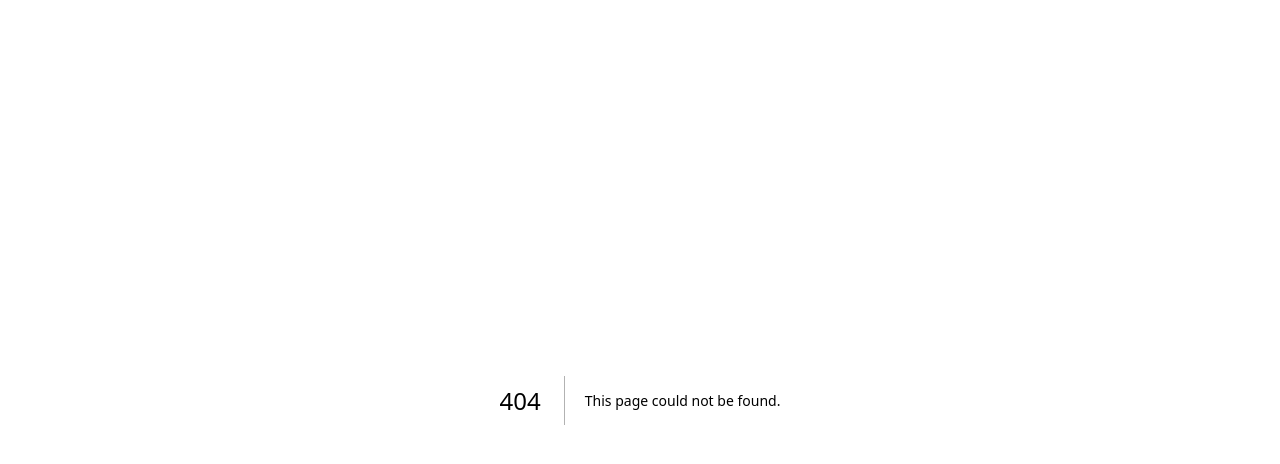
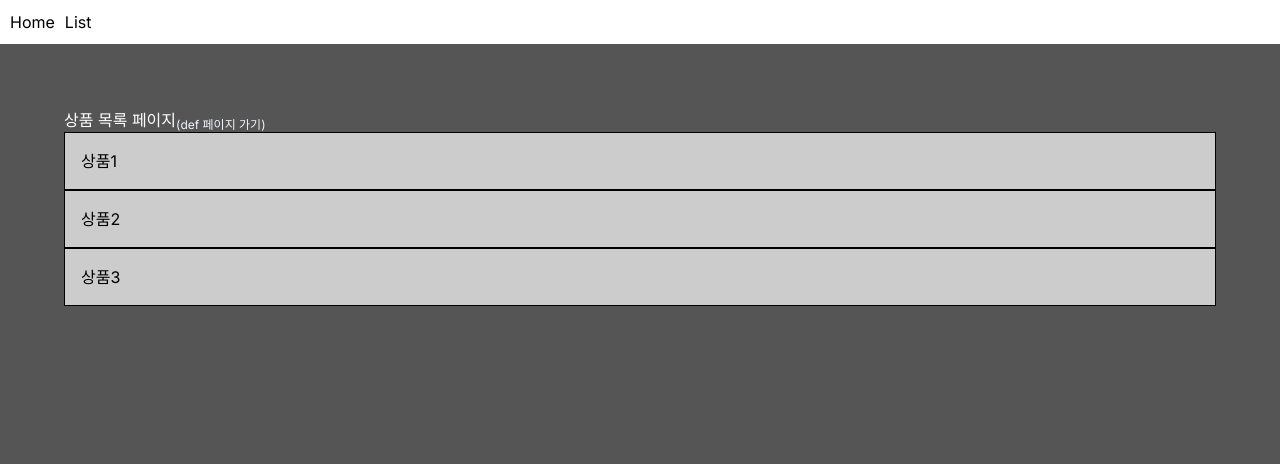
Before and after one commit to hojae-lee/next-13-study, a Next.js app: page /list in a window 1280 px wide. Before the commit this address had no page. Shown: the top 464 px of the page. Built offline with nearby package versions, Linux system fonts and the light colour scheme.

Commit message:
study : nextjs13 + typescript + tailwind study start

```diff
--- a/app/globals.css
+++ b/app/globals.css
@@ -1,27 +1,18 @@
+/* 글로벌 css */
 @tailwind base;
 @tailwind components;
 @tailwind utilities;
 
-:root {
-  --foreground-rgb: 0, 0, 0;
-  --background-start-rgb: 214, 219, 220;
-  --background-end-rgb: 255, 255, 255;
+body {
+  background-color: #555555;
 }
 
-@media (prefers-color-scheme: dark) {
-  :root {
-    --foreground-rgb: 255, 255, 255;
-    --background-start-rgb: 0, 0, 0;
-    --background-end-rgb: 0, 0, 0;
-  }
+nav {
+  background-color: #fff;
+  padding: 10px;
 }
 
-body {
-  color: rgb(var(--foreground-rgb));
-  background: linear-gradient(
-      to bottom,
-      transparent,
-      rgb(var(--background-end-rgb))
-    )
-    rgb(var(--background-start-rgb));
+nav a {
+  margin-right: 10px;
+  text-decoration: none;
 }
--- /dev/null
+++ b/app/globals.module.css
@@ -0,0 +1 @@
+/* 특정 페이지만 css 입히기 */
--- /dev/null
+++ b/app/header.tsx
@@ -0,0 +1,32 @@
+// 페이지 이동시 사용
+import Link from "next/link";
+
+interface NavLink {
+  link: string;
+  val: string;
+}
+
+const Header = () => {
+  const linkList: NavLink[] = [
+    {
+      link: "/",
+      val: "Home",
+    },
+    {
+      link: "/list",
+      val: "List",
+    },
+  ];
+
+  return (
+    <nav>
+      {linkList.map((item, idx) => (
+        <Link href={item.link} key={idx}>
+          {item.val}
+        </Link>
+      ))}
+    </nav>
+  );
+};
+
+export default Header;
--- a/app/layout.tsx
+++ b/app/layout.tsx
@@ -1,22 +1,26 @@
-import './globals.css'
-import type { Metadata } from 'next'
-import { Inter } from 'next/font/google'
+import "./globals.css";
+import type { Metadata } from "next";
+import { Inter } from "next/font/google";
+import Header from "./header";
 
-const inter = Inter({ subsets: ['latin'] })
+const inter = Inter({ subsets: ["latin"] });
 
 export const metadata: Metadata = {
-  title: 'Create Next App',
-  description: 'Generated by create next app',
-}
+  title: "Create Next App",
+  description: "Generated by create next app",
+};
 
 export default function RootLayout({
   children,
 }: {
-  children: React.ReactNode
+  children: React.ReactNode;
 }) {
   return (
     <html lang="en">
-      <body className={inter.className}>{children}</body>
+      <body className={inter.className}>
+        <Header />
+        {children}
+      </body>
     </html>
-  )
+  );
 }
--- /dev/null
+++ b/app/list/def/page.tsx
@@ -0,0 +1,10 @@
+// list/def 입니다.
+const def = () => {
+  return (
+    <div>
+      <h2>def page 입니다.</h2>
+    </div>
+  );
+};
+
+export default def;
--- /dev/null
+++ b/app/list/item.module.css
@@ -0,0 +1,7 @@
+.item__li {
+  display: flex;
+  padding: 16px;
+  background-color: #ccc;
+  border: 1px solid black;
+  color: #000;
+}
--- /dev/null
+++ b/app/list/item.tsx
@@ -0,0 +1,18 @@
+`use clinet`;
+import style from "./item.module.css";
+
+const ListItem = () => {
+  const goods = ["상품1", "상품2", "상품3"];
+
+  return (
+    <ul>
+      {goods.map((item, idx) => (
+        <li className={style.item__li} key={idx}>
+          {item}
+        </li>
+      ))}
+    </ul>
+  );
+};
+
+export default ListItem;
--- /dev/null
+++ b/app/list/page.tsx
@@ -0,0 +1,19 @@
+// Next13 은 폴더 방식 라우팅 방법을 사용. list/page.tsx 로 만들면, /list 로 만들어짐
+import Link from "next/link";
+import ListItem from "./item";
+
+const List = () => {
+  return (
+    <div className="p-16 text-white">
+      <h4>
+        상품 목록 페이지
+        <sub className="text text-slate-100">
+          <Link href="/list/def">(def 페이지 가기)</Link>
+        </sub>
+      </h4>
+      <ListItem />
+    </div>
+  );
+};
+
+export default List;
--- a/app/page.tsx
+++ b/app/page.tsx
@@ -1,113 +1,19 @@
-import Image from 'next/image'
+export default function Home() {
+  const title = "재리 후래시";
+  const subTitle = "by dev lee";
+  const link = "https://white-blank.tistory.com/";
 
-export default function Home() {
   return (
-    <main className="flex min-h-screen flex-col items-center justify-between p-24">
-      <div className="z-10 max-w-5xl w-full items-center justify-between font-mono text-sm lg:flex">
-        <p className="fixed left-0 top-0 flex w-full justify-center border-b border-gray-300 bg-gradient-to-b from-zinc-200 pb-6 pt-8 backdrop-blur-2xl dark:border-neutral-800 dark:bg-zinc-800/30 dark:from-inherit lg:static lg:w-auto  lg:rounded-xl lg:border lg:bg-gray-200 lg:p-4 lg:dark:bg-zinc-800/30">
-          Get started by editing&nbsp;
-          <code className="font-mono font-bold">app/page.tsx</code>
-        </p>
-        <div className="fixed bottom-0 left-0 flex h-48 w-full items-end justify-center bg-gradient-to-t from-white via-white dark:from-black dark:via-black lg:static lg:h-auto lg:w-auto lg:bg-none">
-          <a
-            className="pointer-events-none flex place-items-center gap-2 p-8 lg:pointer-events-auto lg:p-0"
-            href="https://vercel.com?utm_source=create-next-app&utm_medium=appdir-template&utm_campaign=create-next-app"
-            target="_blank"
-            rel="noopener noreferrer"
-          >
-            By{' '}
-            <Image
-              src="/vercel.svg"
-              alt="Vercel Logo"
-              className="dark:invert"
-              width={100}
-              height={24}
-              priority
-            />
-          </a>
+    <main>
+      <div className="flex flex-col justify-self-center align-middle items-center text-center text-white">
+        <div>
+          <h4 className="text-lg">{title}</h4>
+        </div>
+        <div>
+          <p className="text-sm">{subTitle}</p>
+          <a href={link}>들우왕</a>
         </div>
       </div>
-
-      <div className="relative flex place-items-center before:absolute before:h-[300px] before:w-[480px] before:-translate-x-1/2 before:rounded-full before:bg-gradient-radial before:from-white before:to-transparent before:blur-2xl before:content-[''] after:absolute after:-z-20 after:h-[180px] after:w-[240px] after:translate-x-1/3 after:bg-gradient-conic after:from-sky-200 after:via-blue-200 after:blur-2xl after:content-[''] before:dark:bg-gradient-to-br before:dark:from-transparent before:dark:to-blue-700 before:dark:opacity-10 after:dark:from-sky-900 after:dark:via-[#0141ff] after:dark:opacity-40 before:lg:h-[360px] z-[-1]">
-        <Image
-          className="relative dark:drop-shadow-[0_0_0.3rem_#ffffff70] dark:invert"
-          src="/next.svg"
-          alt="Next.js Logo"
-          width={180}
-          height={37}
-          priority
-        />
-      </div>
-
-      <div className="mb-32 grid text-center lg:max-w-5xl lg:w-full lg:mb-0 lg:grid-cols-4 lg:text-left">
-        <a
-          href="https://nextjs.org/docs?utm_source=create-next-app&utm_medium=appdir-template&utm_campaign=create-next-app"
-          className="group rounded-lg border border-transparent px-5 py-4 transition-colors hover:border-gray-300 hover:bg-gray-100 hover:dark:border-neutral-700 hover:dark:bg-neutral-800/30"
-          target="_blank"
-          rel="noopener noreferrer"
-        >
-          <h2 className={`mb-3 text-2xl font-semibold`}>
-            Docs{' '}
-            <span className="inline-block transition-transform group-hover:translate-x-1 motion-reduce:transform-none">
-              -&gt;
-            </span>
-          </h2>
-          <p className={`m-0 max-w-[30ch] text-sm opacity-50`}>
-            Find in-depth information about Next.js features and API.
-          </p>
-        </a>
-
-        <a
-          href="https://nextjs.org/learn?utm_source=create-next-app&utm_medium=appdir-template-tw&utm_campaign=create-next-app"
-          className="group rounded-lg border border-transparent px-5 py-4 transition-colors hover:border-gray-300 hover:bg-gray-100 hover:dark:border-neutral-700 hover:dark:bg-neutral-800/30"
-          target="_blank"
-          rel="noopener noreferrer"
-        >
-          <h2 className={`mb-3 text-2xl font-semibold`}>
-            Learn{' '}
-            <span className="inline-block transition-transform group-hover:translate-x-1 motion-reduce:transform-none">
-              -&gt;
-            </span>
-          </h2>
-          <p className={`m-0 max-w-[30ch] text-sm opacity-50`}>
-            Learn about Next.js in an interactive course with&nbsp;quizzes!
-          </p>
-        </a>
-
-        <a
-          href="https://vercel.com/templates?framework=next.js&utm_source=create-next-app&utm_medium=appdir-template&utm_campaign=create-next-app"
-          className="group rounded-lg border border-transparent px-5 py-4 transition-colors hover:border-gray-300 hover:bg-gray-100 hover:dark:border-neutral-700 hover:dark:bg-neutral-800/30"
-          target="_blank"
-          rel="noopener noreferrer"
-        >
-          <h2 className={`mb-3 text-2xl font-semibold`}>
-            Templates{' '}
-            <span className="inline-block transition-transform group-hover:translate-x-1 motion-reduce:transform-none">
-              -&gt;
-            </span>
-          </h2>
-          <p className={`m-0 max-w-[30ch] text-sm opacity-50`}>
-            Explore the Next.js 13 playground.
-          </p>
-        </a>
-
-        <a
-          href="https://vercel.com/new?utm_source=create-next-app&utm_medium=appdir-template&utm_campaign=create-next-app"
-          className="group rounded-lg border border-transparent px-5 py-4 transition-colors hover:border-gray-300 hover:bg-gray-100 hover:dark:border-neutral-700 hover:dark:bg-neutral-800/30"
-          target="_blank"
-          rel="noopener noreferrer"
-        >
-          <h2 className={`mb-3 text-2xl font-semibold`}>
-            Deploy{' '}
-            <span className="inline-block transition-transform group-hover:translate-x-1 motion-reduce:transform-none">
-              -&gt;
-            </span>
-          </h2>
-          <p className={`m-0 max-w-[30ch] text-sm opacity-50`}>
-            Instantly deploy your Next.js site to a shareable URL with Vercel.
-          </p>
-        </a>
-      </div>
     </main>
-  )
+  );
 }
--- a/tsconfig.json
+++ b/tsconfig.json
@@ -8,7 +8,7 @@
     "noEmit": true,
     "esModuleInterop": true,
     "module": "esnext",
-    "moduleResolution": "bundler",
+    "moduleResolution": "node",
     "resolveJsonModule": true,
     "isolatedModules": true,
     "jsx": "preserve",
```
Also changed, not shown: 1 other file (tests, documents, lock files or other folders).
